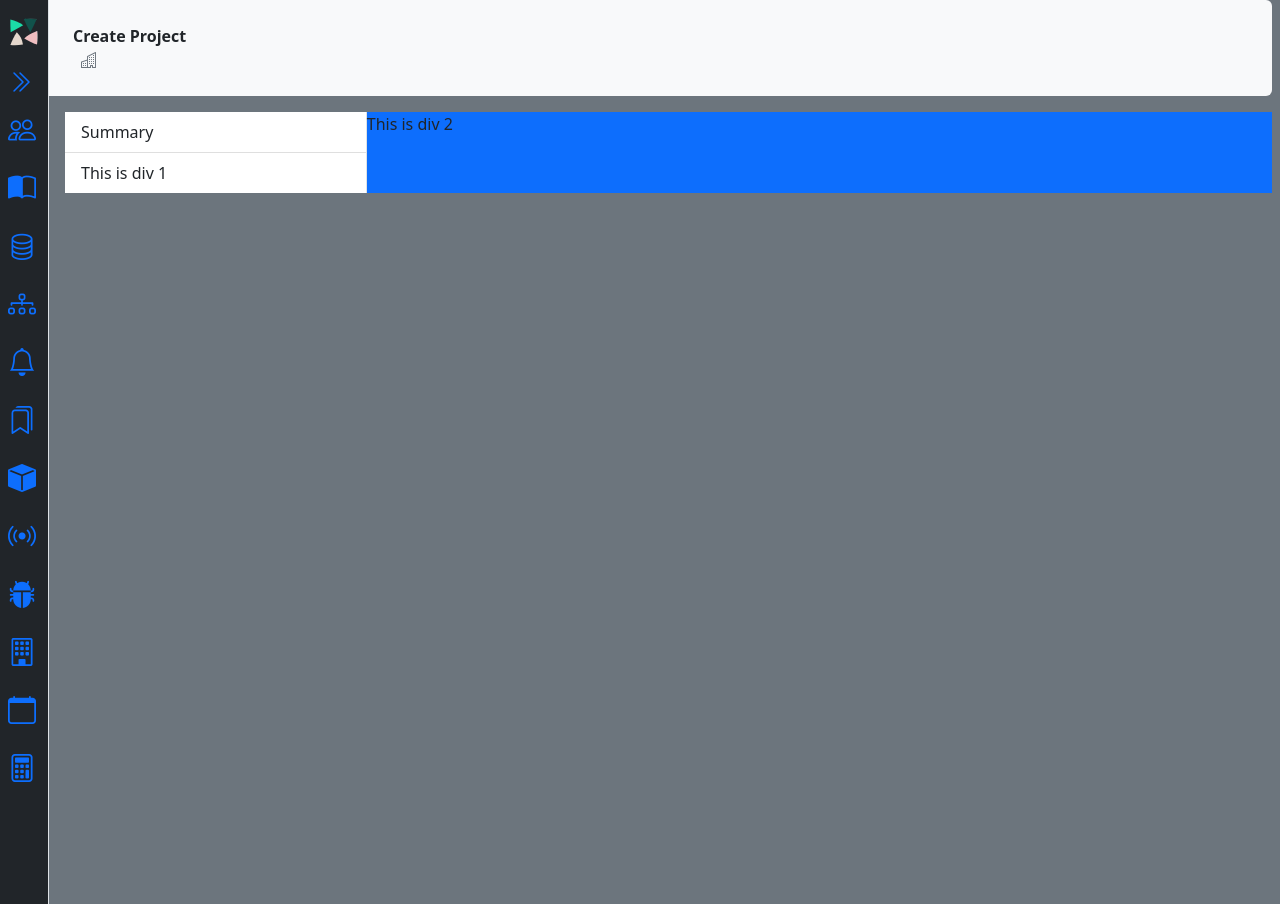
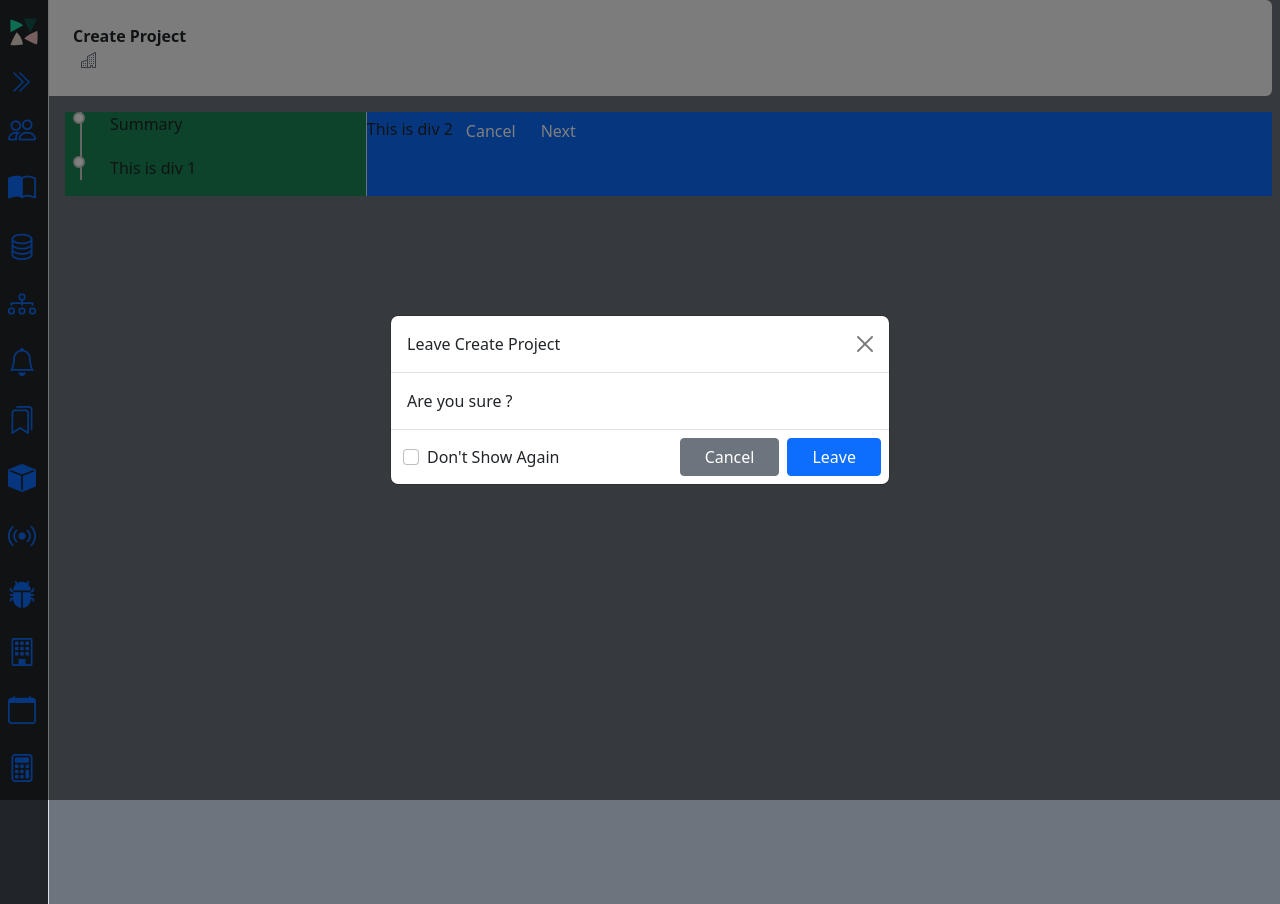
Before and after one commit to ankushg25/nodejs_server, a Next.js app: page /projects in a window 1280 px wide. Built offline with nearby package versions, Linux system fonts and the light colour scheme.

Commit message:
Sidebar Added

```diff
--- /dev/null
+++ b/src/components/Cancel Modal/index.tsx
@@ -0,0 +1,30 @@
+import { MouseEventHandler, useState } from "react"
+import { Button, Form, Modal } from "react-bootstrap"
+
+type CancelProps = {
+    show: boolean,
+    title: string,
+    text: string,
+    dontShow: boolean,
+    handleCancel: MouseEventHandler
+    handleClose: MouseEventHandler
+}
+
+export default function CancelModal(props: CancelProps) {
+    return (
+        <Modal show={props.show} centered={true}>
+            <Modal.Header>
+                <span>{props.title}</span>
+                <button className="btn-close" type="button" onClick={props.handleClose}></button>
+            </Modal.Header>
+            <Modal.Body>{props.text}</Modal.Body>
+            <Modal.Footer className="justify-content-between p-2">
+                <Form.Check type="checkbox" id="default-checkbox" label="Don't Show Again" checked={props.dontShow} onChange={() => { !props.dontShow }} />
+                <div className="m-0">
+                    <Button variant="secondary" className="rounded-1 me-1 px-4" onClick={props.handleClose}>Cancel</Button>
+                    <Button variant="primary" className="rounded-1 ms-1 px-4" onClick={props.handleCancel}>Leave</Button>
+                </div>
+            </Modal.Footer>
+        </Modal>
+    )
+}
--- /dev/null
+++ b/src/components/CreateProject/createProject.module.css
@@ -0,0 +1,79 @@
+.progress_bar {
+    position: relative;
+    padding-left: 45px;
+    list-style: none;
+}
+
+.progress_bar::before {
+    display: inline-block;
+    content: "";
+    position: absolute;
+    top: 0;
+    left: 15px;
+    width: 10px;
+    height: 100%;
+    border-left: 2px solid #CCC;
+}
+
+.progress_bar_item {
+    position: relative;
+    counter-increment: list;
+}
+
+.progress_bar_item:not(:last-child) {
+    padding-bottom: 20px;
+}
+
+.progress_bar_item::before {
+    display: inline-block;
+    content: '';
+    position: absolute;
+    left: -30px;
+    height: 100%;
+    width: 10px;
+}
+
+.progress_bar_item::after {
+    display: inline-block;
+    content: '';
+    position: absolute;
+    top: 0px;
+    left: -37px;
+    height: 12px;
+    width: 12px;
+    border: 2px solid #CCC;
+    border-radius: 50%;
+    background-color: #FFF;
+}
+
+.progress_bar_item.is_done::before {
+    border-left: 2px solid green;
+}
+
+.progress_bar_item.is_done::after {
+    content: "✔";
+    font-size: 10px;
+    color: #FFF;
+    text-align: center;
+    border: 2px solid green;
+    background-color: green;
+}
+
+
+.progress_bar_item.current::before {
+    border-left: 2px solid green;
+}
+
+.progress_bar_item.current::after {
+    content: counter(list);
+    padding-top: 1px;
+    width: 19px;
+    height: 18px;
+    top: -4px;
+    left: -40px;
+    font-size: 14px;
+    text-align: center;
+    color: green;
+    border: 2px solid green;
+    background-color: white;
+}
--- a/src/components/CreateProject/index.tsx
+++ b/src/components/CreateProject/index.tsx
@@ -1,16 +1,38 @@
-import { ListGroup, ListGroupItem } from "react-bootstrap";
+import { useState } from "react";
+import { Button, ButtonGroup, ListGroup, ListGroupItem, ProgressBar } from "react-bootstrap";
+import CancelModal from "../Cancel Modal";
+import styles from "./createProject.module.css";
 
 export default function Wizard() {
+    const handleCancel = () => { setShowCancelModal(true) }
+    const handleDismissModal = () => { setShowCancelModal(false) }
+    const handleNext = () => { }
+    const [showCancelModal, setShowCancelModal] = useState(true);
+    const [dontShowModal, setDontShowModal] = useState(false);
     return (
         <div className="d-flex justify-content-evenly">
             <div className="w-25 bg-success border-end">
-                <ListGroup variant="flush">
-                    <ListGroupItem className="align-items-start">Summary</ListGroupItem>
-                    <ListGroupItem>This is div 1</ListGroupItem>
-                </ListGroup>
+                <ul className={`${styles.progress_bar}`}>
+                    <li className={`${styles.progress_bar_item}`}>Summary</li>
+                    <li className={`${styles.progress_bar_item} ${styles.progress_bar_item.is_done}`}>
+                        This is div 1
+                    </li>
+                </ul>
             </div>
             <div className="w-75 bg-primary">
                 This is div 2
+                <ButtonGroup>
+                    <Button onClick={handleCancel}>Cancel</Button>
+                    <Button onClick={handleNext}>Next</Button>
+                </ButtonGroup>
+                <CancelModal
+                    show={showCancelModal}
+                    dontShow={dontShowModal}
+                    handleCancel={handleCancel}
+                    title="Leave Create Project"
+                    text="Are you sure ?"
+                    handleClose={handleDismissModal}
+                />
             </div>
         </div>
     )
--- a/src/pages/projects/index.tsx
+++ b/src/pages/projects/index.tsx
@@ -8,8 +8,6 @@ export default function Projects() {
             <Sidebar />
             <div className="w-100">
                 <TopNavBar
-                    // companyName="Ayda (Trading as Parcity Limited)"
-                    // isVerified={true}
                     text="Create Project"
                 />
                 <div className="p-2 ps-3 min-vh-100">
```
